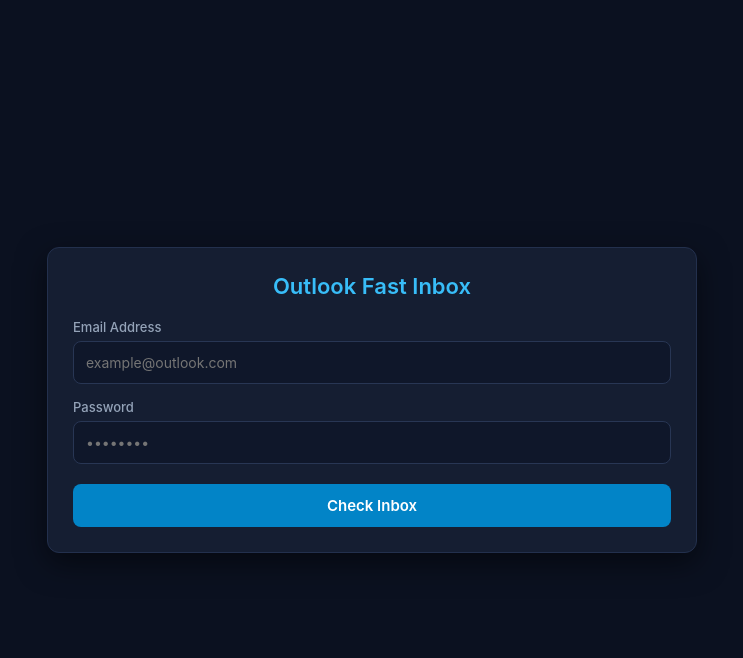
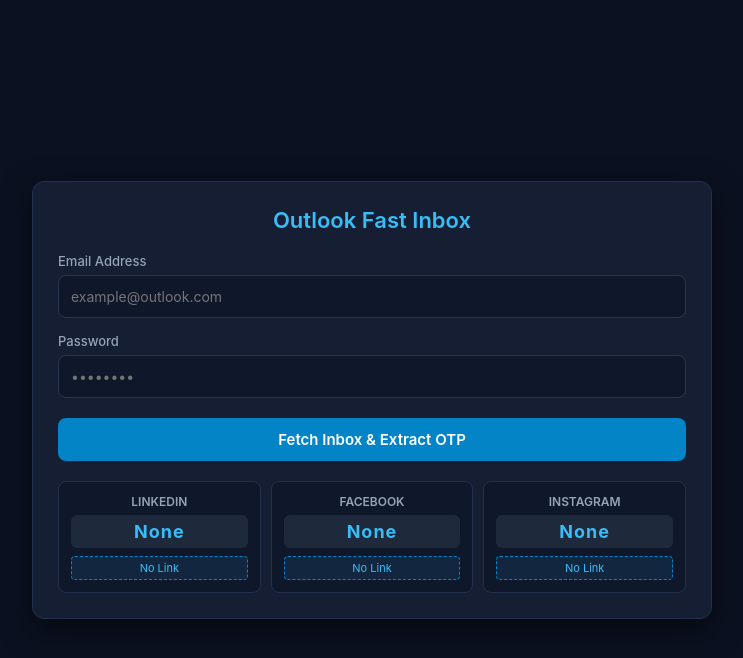
Before and after one commit to Amin26-colab/outlook-checker, a FastAPI app: page / in a window 1280 px wide. Shown: the top 658 px of the page, without its empty margins (268-1011 px from the left). Run offline with FastAPI, Linux system fonts and the light colour scheme.

Commit message:
Update index.html

```diff
--- a/templates/index.html
+++ b/templates/index.html
@@ -7,7 +7,7 @@
     <style>
         * { box-sizing: border-box; font-family: -apple-system, BlinkMacSystemFont, "Segoe UI", Roboto, Helvetica, Arial, sans-serif; }
         body { background-color: #0b1120; color: #f1f5f9; margin: 0; padding: 20px 15px; display: flex; justify-content: center; align-items: center; min-height: 100vh; }
-        .main-card { background: #151e32; border: 1px solid #23304d; border-radius: 12px; width: 100%; max-width: 650px; padding: 25px; box-shadow: 0 10px 30px rgba(0,0,0,0.5); }
+        .main-card { background: #151e32; border: 1px solid #23304d; border-radius: 12px; width: 100%; max-width: 680px; padding: 25px; box-shadow: 0 10px 30px rgba(0,0,0,0.5); }
         h2 { color: #38bdf8; text-align: center; margin-top: 0; margin-bottom: 20px; font-weight: 600; font-size: 22px; }
 
         .form-group { margin-bottom: 15px; }
@@ -18,47 +18,38 @@
         button:hover { background: #0369a1; }
         button:disabled { background: #334155; cursor: not-allowed; opacity: 0.7; }
 
-        /* Live Status Logs Box */
-        .log-box { display: none; background: #080d1a; color: #4ade80; padding: 12px 15px; border-radius: 8px; border: 1px solid #1e293b; font-family: 'Courier New', Courier, monospace; font-size: 12px; margin-top: 15px; max-height: 120px; overflow-y: auto; }
+        /* OTP Dashboard Section */
+        .otp-container { display: grid; grid-template-columns: repeat(3, 1fr); gap: 10px; margin-top: 20px; }
+        .otp-card { background: #0f172a; border: 1px solid #23304d; border-radius: 8px; padding: 12px; text-align: center; position: relative; }
+        .otp-card .title { font-size: 12px; font-weight: 600; color: #94a3b8; margin-bottom: 6px; text-transform: uppercase; }
+        .otp-card .code-box { font-size: 18px; font-weight: bold; color: #38bdf8; background: #1e293b; padding: 6px; border-radius: 6px; cursor: pointer; letter-spacing: 1px; user-select: all; }
+        .otp-card .code-box:hover { background: #334155; }
+        .otp-card .link-btn { display: block; margin-top: 8px; font-size: 11px; color: #38bdf8; text-decoration: none; word-break: break-all; background: rgba(56, 189, 248, 0.1); padding: 4px; border-radius: 4px; border: 1px dashed #0284c7; cursor: pointer; }
 
         /* Error Box */
         .error-message { color: #f87171; background: rgba(239, 68, 68, 0.1); border: 1px solid rgba(239, 68, 68, 0.3); padding: 12px; border-radius: 8px; margin-top: 15px; text-align: center; font-size: 13px; display: none; }
 
-        /* Inbox Scrollable Container */
+        /* Inbox List Container */
         .inbox-wrapper { margin-top: 25px; display: none; }
         .inbox-header { font-size: 15px; font-weight: 600; color: #e2e8f0; margin-bottom: 12px; display: flex; justify-content: space-between; align-items: center; }
-        .inbox-list { max-height: 480px; overflow-y: auto; padding-right: 5px; }
+        .inbox-list { max-height: 400px; overflow-y: auto; padding-right: 5px; }
         .inbox-list::-webkit-scrollbar { width: 6px; }
-        .inbox-list::-webkit-scrollbar-track { background: #0f172a; border-radius: 4px; }
+        .inbox-list::-webkit-scrollbar-track { background: #0f172a; }
         .inbox-list::-webkit-scrollbar-thumb { background: #334155; border-radius: 4px; }
 
-        /* Email Card Styling (SS Like) */
-        .email-card { background: #131c31; border: 1px solid #212e4a; border-radius: 10px; padding: 14px 16px; margin-bottom: 12px; position: relative; cursor: pointer; transition: transform 0.15s, border-color 0.15s; }
-        .email-card:hover { border-color: #38bdf8; transform: translateY(-1px); }
-        .email-card.unread { border: 1px solid #ea580c; }
+        .email-card { background: #131c31; border: 1px solid #212e4a; border-radius: 10px; padding: 14px 16px; margin-bottom: 12px; cursor: pointer; transition: 0.15s; }
+        .email-card:hover { border-color: #38bdf8; }
+        .email-subject { font-size: 14px; font-weight: 600; color: #f8fafc; margin-bottom: 3px; }
+        .email-sender { font-size: 12px; color: #94a3b8; margin-bottom: 6px; }
+        .email-preview { font-size: 12px; color: #64748b; white-space: nowrap; overflow: hidden; text-overflow: ellipsis; }
 
-        .card-top { display: flex; align-items: flex-start; gap: 12px; }
-        .mail-icon { background: #1e293b; border-radius: 8px; width: 36px; height: 36px; display: flex; align-items: center; justify-content: center; flex-shrink: 0; }
-        .email-card.unread .mail-icon { background: #c2410c; }
-        .mail-icon svg { width: 18px; height: 18px; fill: #94a3b8; }
-        .email-card.unread .mail-icon svg { fill: #ffffff; }
-
-        .card-content { flex-grow: 1; overflow: hidden; }
-        .email-subject { font-size: 14px; font-weight: 600; color: #f8fafc; margin-bottom: 3px; white-space: nowrap; overflow: hidden; text-overflow: ellipsis; padding-right: 40px; }
-        .email-sender { font-size: 12px; color: #94a3b8; margin-bottom: 6px; white-space: nowrap; overflow: hidden; text-overflow: ellipsis; }
-        .email-preview { font-size: 12px; color: #64748b; line-height: 1.4; white-space: nowrap; overflow: hidden; text-overflow: ellipsis; margin-bottom: 8px; }
-
-        .card-bottom { display: flex; align-items: center; gap: 6px; font-size: 11px; color: #64748b; }
-        .badge-new { position: absolute; top: 14px; right: 14px; background: #ea580c; color: #ffffff; font-size: 10px; font-weight: 700; padding: 2px 8px; border-radius: 12px; text-transform: uppercase; }
-
-        /* Modal for Viewing Mail Detail */
-        .modal-overlay { display: none; position: fixed; top: 0; left: 0; width: 100%; height: 100%; background: rgba(0,0,0,0.7); backdrop-filter: blur(4px); z-index: 1000; justify-content: center; align-items: center; padding: 15px; }
-        .modal-content { background: #151e32; border: 1px solid #23304d; border-radius: 12px; width: 100%; max-width: 550px; padding: 20px; max-height: 80vh; overflow-y: auto; position: relative; }
-        .modal-close { position: absolute; top: 12px; right: 15px; font-size: 20px; color: #94a3b8; cursor: pointer; }
-        .modal-close:hover { color: #fff; }
-        .modal-subject { font-size: 16px; font-weight: bold; color: #f8fafc; margin-bottom: 8px; padding-right: 20px; }
+        /* Modal Popup for Full Email */
+        .modal-overlay { display: none; position: fixed; top: 0; left: 0; width: 100%; height: 100%; background: rgba(0,0,0,0.8); backdrop-filter: blur(4px); z-index: 1000; justify-content: center; align-items: center; padding: 15px; }
+        .modal-content { background: #151e32; border: 1px solid #23304d; border-radius: 12px; width: 100%; max-width: 600px; padding: 20px; max-height: 85vh; overflow-y: auto; position: relative; }
+        .modal-close { position: absolute; top: 12px; right: 15px; font-size: 22px; color: #94a3b8; cursor: pointer; }
+        .modal-subject { font-size: 16px; font-weight: bold; color: #f8fafc; margin-bottom: 8px; padding-right: 25px; }
         .modal-sender { font-size: 12px; color: #38bdf8; margin-bottom: 15px; border-bottom: 1px solid #23304d; padding-bottom: 10px; }
-        .modal-body { font-size: 13px; color: #cbd5e1; line-height: 1.6; white-space: pre-wrap; }
+        .modal-body { font-size: 13px; color: #cbd5e1; line-height: 1.6; white-space: pre-wrap; word-break: break-word; }
     </style>
 </head>
 <body>
@@ -75,13 +66,31 @@
             <label>Password</label>
             <input type="password" id="password" name="password" placeholder="••••••••" required>
         </div>
-        <button type="submit" id="submitBtn">Check Inbox</button>
+        <button type="submit" id="submitBtn">Fetch Inbox & Extract OTP</button>
     </form>
 
-    <div id="logBox" class="log-box"></div>
+    <!-- OTP Section -->
+    <div class="otp-container">
+        <div class="otp-card">
+            <div class="title">LinkedIn</div>
+            <div class="code-box" id="linkedinOtp" onclick="copyText(this)">None</div>
+            <div class="link-btn" id="linkedinLink" onclick="copyText(this)">No Link</div>
+        </div>
+        <div class="otp-card">
+            <div class="title">Facebook</div>
+            <div class="code-box" id="facebookOtp" onclick="copyText(this)">None</div>
+            <div class="link-btn" id="facebookLink" onclick="copyText(this)">No Link</div>
+        </div>
+        <div class="otp-card">
+            <div class="title">Instagram</div>
+            <div class="code-box" id="instagramOtp" onclick="copyText(this)">None</div>
+            <div class="link-btn" id="instagramLink" onclick="copyText(this)">No Link</div>
+        </div>
+    </div>
+
     <div id="errorMessage" class="error-message"></div>
 
-    <!-- Scrollable Inbox List -->
+    <!-- Inbox List -->
     <div id="inboxWrapper" class="inbox-wrapper">
         <div class="inbox-header">
             <span>Inbox Messages</span>
@@ -91,7 +100,7 @@
     </div>
 </div>
 
-<!-- Modal Viewer -->
+<!-- Email View Modal -->
 <div id="mailModal" class="modal-overlay">
     <div class="modal-content">
         <span class="modal-close" id="modalClose">&times;</span>
@@ -106,97 +115,77 @@
         e.preventDefault();
 
         const submitBtn = document.getElementById("submitBtn");
-        const logBox = document.getElementById("logBox");
         const errorMessage = document.getElementById("errorMessage");
         const inboxWrapper = document.getElementById("inboxWrapper");
         const inboxList = document.getElementById("inboxList");
-        const mailCount = document.getElementById("mailCount");
 
         submitBtn.disabled = true;
+        submitBtn.innerText = "Processing...";
         errorMessage.style.display = "none";
         inboxWrapper.style.display = "none";
         inboxList.innerHTML = "";
-        logBox.style.display = "block";
-        logBox.innerHTML = "--> [1] Starting browser automation...<br>";
 
         const formData = new FormData(e.target);
 
         try {
-            setTimeout(() => { logBox.innerHTML += "--> [2] Navigating to login.live.com...<br>"; logBox.scrollTop = logBox.scrollHeight; }, 1200);
-            setTimeout(() => { logBox.innerHTML += "--> [3] Authenticating credentials...<br>"; logBox.scrollTop = logBox.scrollHeight; }, 3000);
-            setTimeout(() => { logBox.innerHTML += "--> [4] Opening Outlook Mailbox...<br>"; logBox.scrollTop = logBox.scrollHeight; }, 6500);
-            setTimeout(() => { logBox.innerHTML += "--> [5] Extracting inbox contents...<br>"; logBox.scrollTop = logBox.scrollHeight; }, 9500);
-
-            const response = await fetch("/fetch-inbox", {
-                method: "POST",
-                body: formData
-            });
-
+            const response = await fetch("/fetch-inbox", { method: "POST", body: formData });
             const data = await response.json();
 
-            if (data.success && data.emails && data.emails.length > 0) {
-                logBox.innerHTML += "<span style='color:#4ade80;'>--> [SUCCESS] Mailbox loaded successfully!</span><br>";
-                mailCount.innerText = `Total: ${data.emails.length}`;
+            if (data.success) {
+                // Update OTPs
+                document.getElementById("linkedinOtp").innerText = data.otps.linkedin.code || "None";
+                document.getElementById("linkedinLink").innerText = data.otps.linkedin.link ? "Copy Link" : "No Link";
+                document.getElementById("linkedinLink").setAttribute("data-link", data.otps.linkedin.link || "");
 
-                data.emails.forEach((email, idx) => {
-                    const isNew = idx < 3; // Top items tagged as new
+                document.getElementById("facebookOtp").innerText = data.otps.facebook.code || "None";
+                document.getElementById("facebookLink").innerText = data.otps.facebook.link ? "Copy Link" : "No Link";
+                document.getElementById("facebookLink").setAttribute("data-link", data.otps.facebook.link || "");
+
+                document.getElementById("instagramOtp").innerText = data.otps.instagram.code || "None";
+                document.getElementById("instagramLink").innerText = data.otps.instagram.link ? "Copy Link" : "No Link";
+                document.getElementById("instagramLink").setAttribute("data-link", data.otps.instagram.link || "");
+
+                // Render Emails
+                document.getElementById("mailCount").innerText = `Total: ${data.emails.length}`;
+                data.emails.forEach(email => {
                     const card = document.createElement("div");
-                    card.className = `email-card ${isNew ? 'unread' : ''}`;
-
+                    card.className = "email-card";
                     card.innerHTML = `
-                        ${isNew ? '<span class="badge-new">New</span>' : ''}
-                        <div class="card-top">
-                            <div class="mail-icon">
-                                <svg viewBox="0 0 24 24"><path d="M20 4H4c-1.1 0-1.99.9-1.99 2L2 18c0 1.1.9 2 2 2h16c1.1 0 2-.9 2-2V6c0-1.1-.9-2-2-2zm0 4l-8 5-8-5V6l8 5 8-5v2z"/></svg>
-                            </div>
-                            <div class="card-content">
-                                <div class="email-subject">${escapeHtml(email.subject)}</div>
-                                <div class="email-sender">${escapeHtml(email.sender)}</div>
-                                <div class="email-preview">${escapeHtml(email.preview)}</div>
-                                <div class="card-bottom">
-                                    <span>⏱ ${email.date || 'Today'}</span>
-                                </div>
-                            </div>
-                        </div>
+                        <div class="email-subject">${escapeHtml(email.subject)}</div>
+                        <div class="email-sender">${escapeHtml(email.sender)}</div>
+                        <div class="email-preview">${escapeHtml(email.preview)}</div>
                     `;
-
-                    // Click to open full details
                     card.addEventListener("click", () => {
                         document.getElementById("mSubject").innerText = email.subject;
-                        document.getElementById("mSender").innerText = `Sender: ${email.sender}`;
-                        document.getElementById("mBody").innerText = email.preview || email.subject;
+                        document.getElementById("mSender").innerText = `From: ${email.sender}`;
+                        document.getElementById("mBody").innerText = email.full_body || email.preview;
                         document.getElementById("mailModal").style.display = "flex";
                     });
-
                     inboxList.appendChild(card);
                 });
-
                 inboxWrapper.style.display = "block";
             } else {
-                throw new Error(data.error || "Failed to parse inbox.");
+                throw new Error(data.error || "Failed to load.");
             }
         } catch (err) {
-            logBox.innerHTML += `<span style='color:#f87171;'>--> [ERROR] ${err.message}</span><br>`;
             errorMessage.innerText = err.message;
             errorMessage.style.display = "block";
         } finally {
             submitBtn.disabled = false;
+            submitBtn.innerText = "Fetch Inbox & Extract OTP";
         }
     });
 
-    // Close Modal Event
-    document.getElementById("modalClose").addEventListener("click", () => {
-        document.getElementById("mailModal").style.display = "none";
-    });
-    document.getElementById("mailModal").addEventListener("click", (e) => {
-        if(e.target === document.getElementById("mailModal")) {
-            document.getElementById("mailModal").style.display = "none";
+    function copyText(elem) {
+        const link = elem.getAttribute("data-link");
+        const val = link !== null ? link : elem.innerText;
+        if(val && val !== "None" && val !== "No Link") {
+            navigator.clipboard.writeText(val);
+            alert("Copied: " + val);
         }
-    });
+    }
 
-    function escapeHtml(text) {
-        return text ? text.replace(/&/g, "&amp;").replace(/</g, "&lt;").replace(/>/g, "&gt;") : "";
-    }
+    document.getElementById("modalClose").onclick = () => document.getElementById("mailModal").style.display = "none";
 </script>
 
 </body>
```
